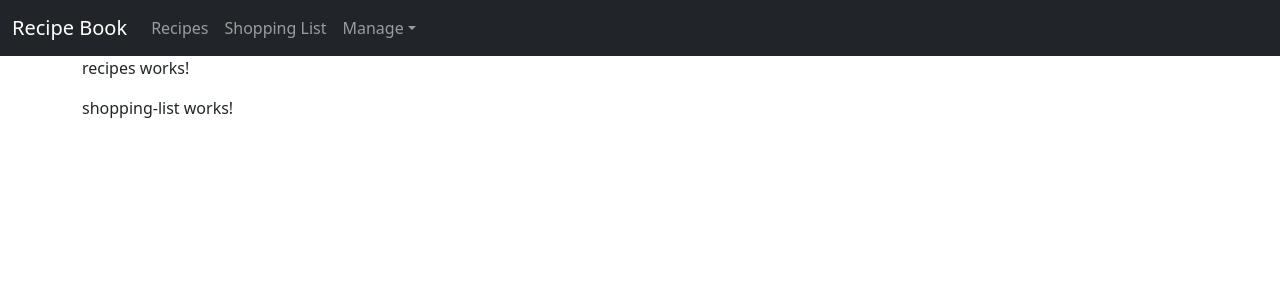
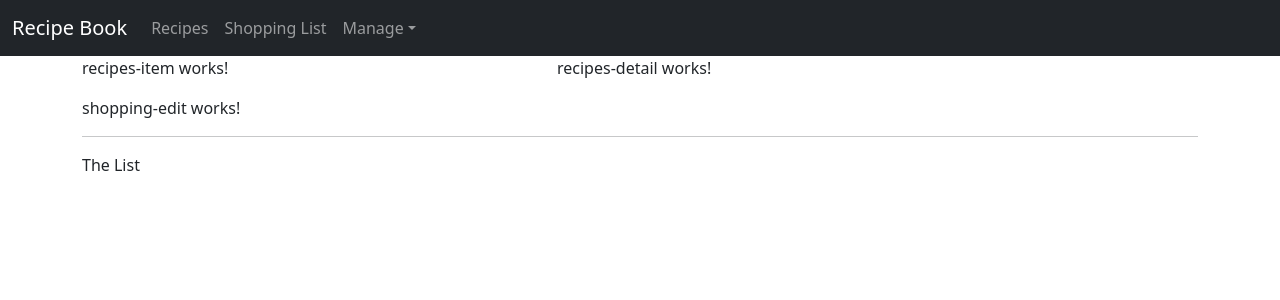
Before and after one commit to chanmsdian/Angular-Project, an Angular app: page / in a window 1280 px wide. Shown: the top 300 px of the page. Built offline with nearby package versions, Linux system fonts and the light colour scheme.

Commit message:
Created Model for recipes

```diff
--- a/src/app/app.component.html
+++ b/src/app/app.component.html
@@ -1,7 +1,7 @@
 <app-header></app-header>
 <div class="container">
   <div class="row">
-    <div class="col-md12">
+    <div class="col-md-12">
       <app-recipes></app-recipes>
       <app-shopping-list></app-shopping-list>
     </div>
--- a/src/app/header/header.component.html
+++ b/src/app/header/header.component.html
@@ -5,14 +5,14 @@
         </div>
 
         <div class="collapse navbar-collapse">
-            <ul class="navbar-nav">
+            <ul class="nav navbar-nav">
                 <li class="nav-item"><a href="#" class="nav-link">Recipes</a></li>
                 <li class="nav-item"><a href="#" class="nav-link">Shopping List</a></li>
             </ul>
             <ul class="nav navbar-nav navbar-right">
                 <li class="dropdown">
                     <a class="nav-link dropdown-toggle" href="#" role="button"> Manage<span class="caret"></span></a>
-                    <ul class="dropdown-menu dropdown-menu-right">
+                    <ul class="dropdown-menu">
                         <li><a class="dropdown-item" href="#">Save Data</a></li>
                         <li><a class="dropdown-item" href="#">Fetch Data</a></li>
                     </ul>
--- a/src/app/recipes/recipes-list/recipes-list.component.html
+++ b/src/app/recipes/recipes-list/recipes-list.component.html
@@ -1 +1 @@
-<p>recipes-list works!</p>
+<app-recipes-item></app-recipes-item>
--- a/src/app/recipes/recipes-list/recipes-list.component.ts
+++ b/src/app/recipes/recipes-list/recipes-list.component.ts
@@ -6,7 +6,7 @@ import { Component, OnInit } from '@angular/core';
   styleUrls: ['./recipes-list.component.css']
 })
 export class RecipesListComponent implements OnInit {
-
+  recipes=[];
   constructor() { }
 
   ngOnInit(): void {
--- a/src/app/recipes/recipes.component.html
+++ b/src/app/recipes/recipes.component.html
@@ -1 +1,9 @@
-<p>recipes works!</p>
+<div class="row">
+    <div class="col-md-5">
+        <app-recipes-list></app-recipes-list>
+    </div>
+
+    <div class="col-md-7">
+        <app-recipes-detail></app-recipes-detail>
+    </div>
+</div>
--- a/src/app/shopping-list/shopping-list.component.html
+++ b/src/app/shopping-list/shopping-list.component.html
@@ -1 +1,7 @@
-<p>shopping-list works!</p>
+<div class="row">
+    <div class="col-xs-10">
+        <app-shopping-edit></app-shopping-edit>
+        <hr>
+        <p>The List</p>
+    </div>
+</div>
```
Also changed, not shown: src/app/recipes/recipes.model.ts (added, +11 -0 lines).
